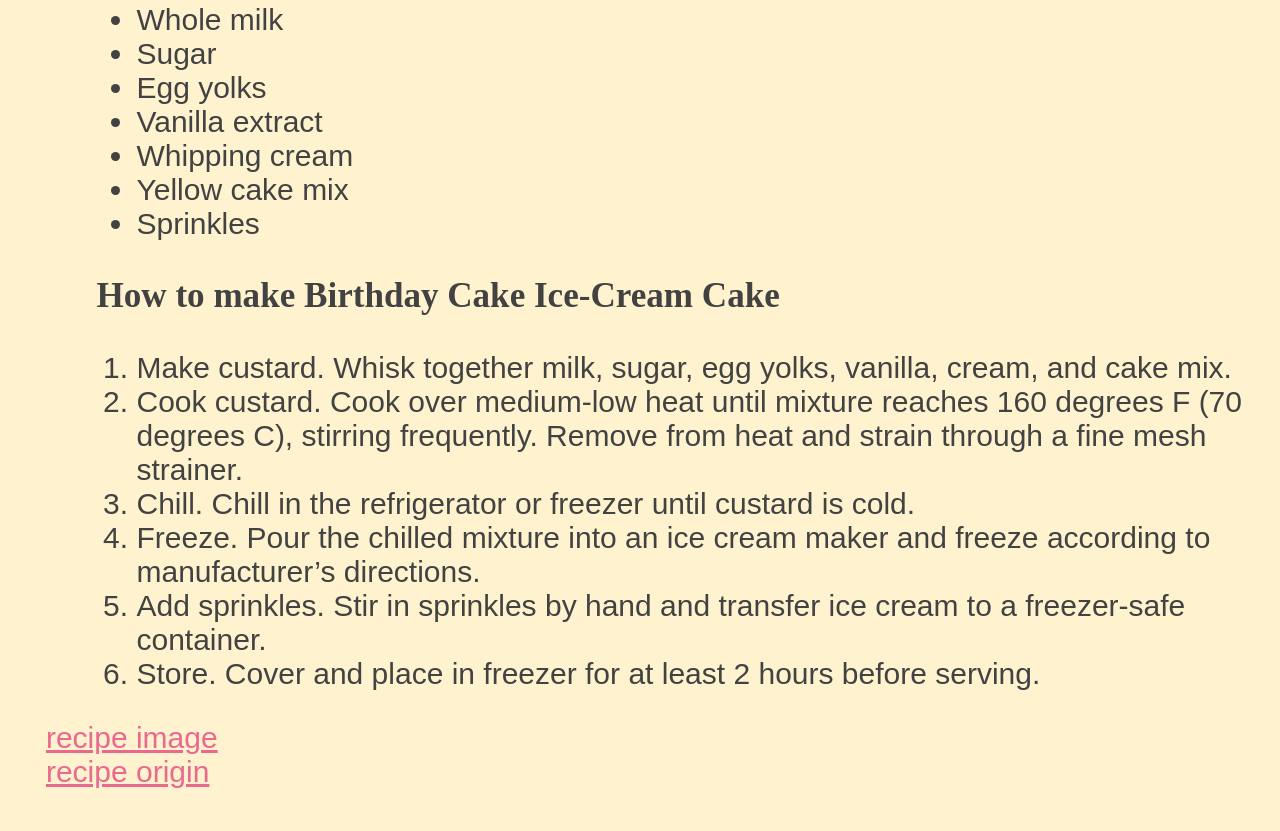
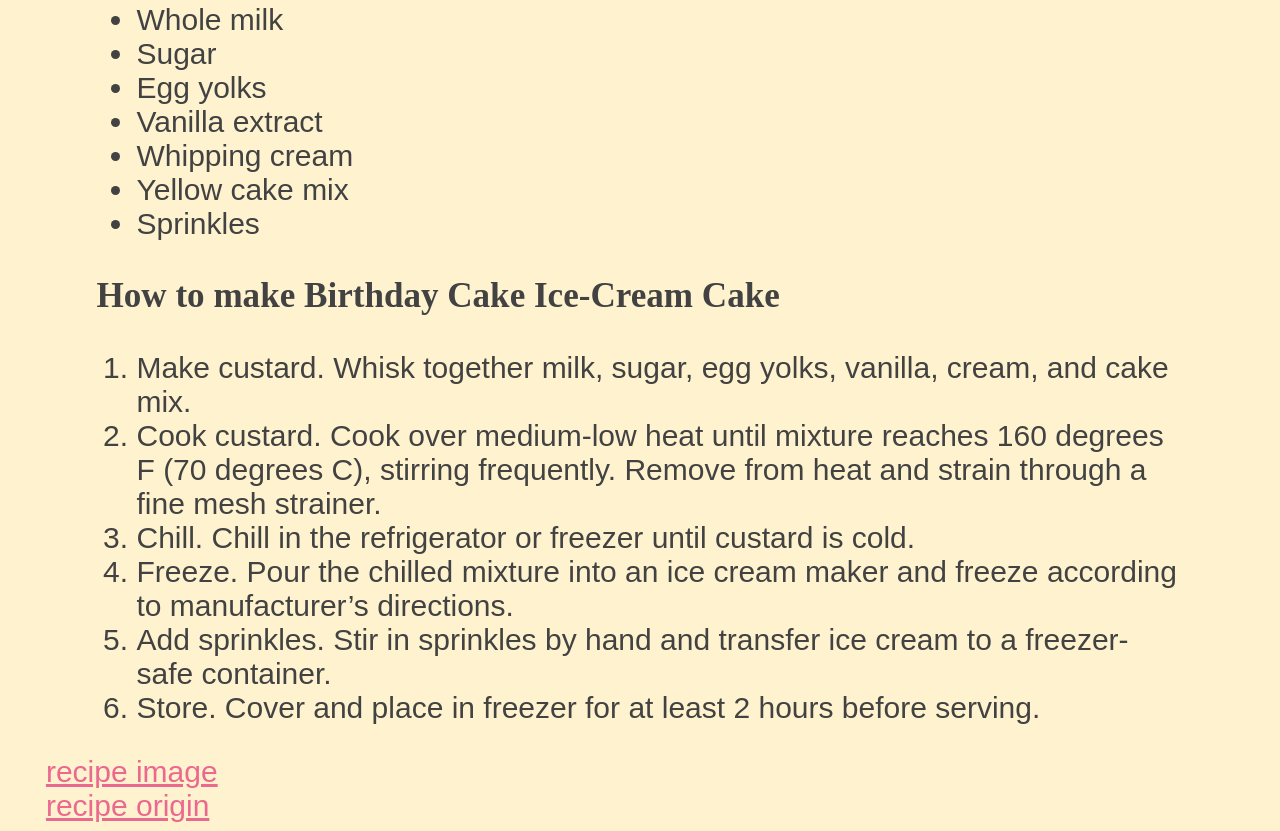
Before and after one commit to princessbubblegum97/odin-recipes, a plain HTML site: page rezepte/birthday-cake-eis.html in a window 1280 px wide. Shown: the part 1007-1838 px from the top of the page. Before the commit the page ends 1804 px from the top, so only its background shows below. Drawn offline with Linux system fonts and the light colour scheme; a web font is replaced by a local one.

Commit message:
Added padding-right 7% to.list-items to allow text to read more visually appetising to reader

```diff
--- a/stylesheets/polished-pearls.css
+++ b/stylesheets/polished-pearls.css
@@ -104,6 +104,9 @@ h1, h2, h3, h4, h5, h6{
 .list-items{
 
     padding-left: 7%;
+    padding-right: 7%;
+
+
 
 
 }
@@ -111,6 +114,7 @@ h1, h2, h3, h4, h5, h6{
 
 .paragraphs{
     padding-left: 7%;
+
 
 
 }
```
Also changed, not shown: 1 other file.
